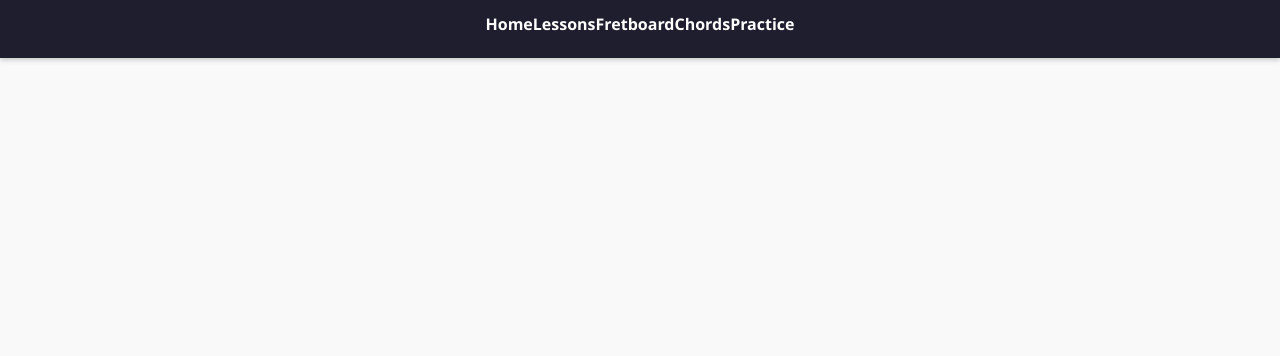
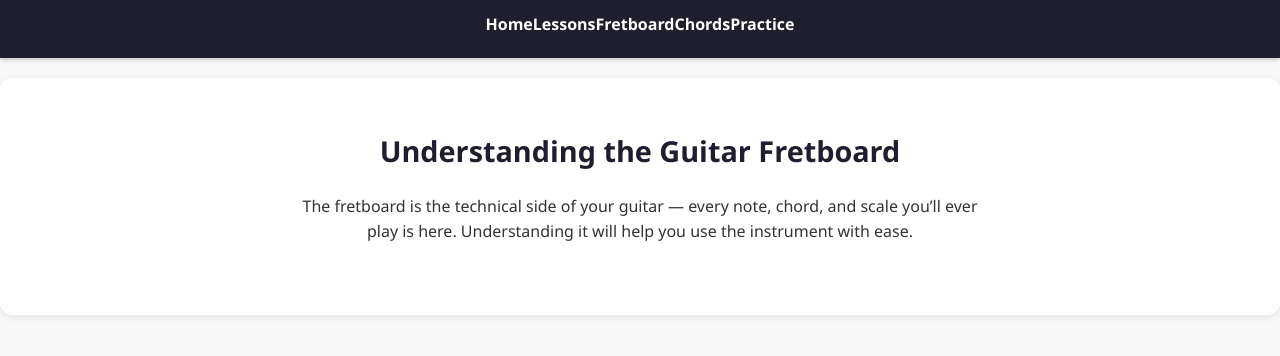
Before and after one commit to RangitotoCollege/11-3-y11-digitech-assignment-jasperscott09, a plain HTML site: page fretboard.html in a window 1280 px wide. Shown: the part 74-430 px from the top of the page. Drawn offline with Linux system fonts and the light colour scheme; files that its build step writes are made by us from their sources.

Commit message:
the fretboard simple instructions

```diff
--- a/fretboard.html
+++ b/fretboard.html
@@ -22,3 +22,13 @@
       </nav>
     </div>
   </header>
+
+   <section id="intro">
+    <div class="container">
+      <h2>Understanding the Guitar Fretboard</h2>
+      <p>
+        The fretboard is the technical side of your guitar — every note, chord, and scale you’ll ever play is here.
+        Understanding it will help you use the instrument with ease.
+      </p>
+    </div>
+  </section>
```
